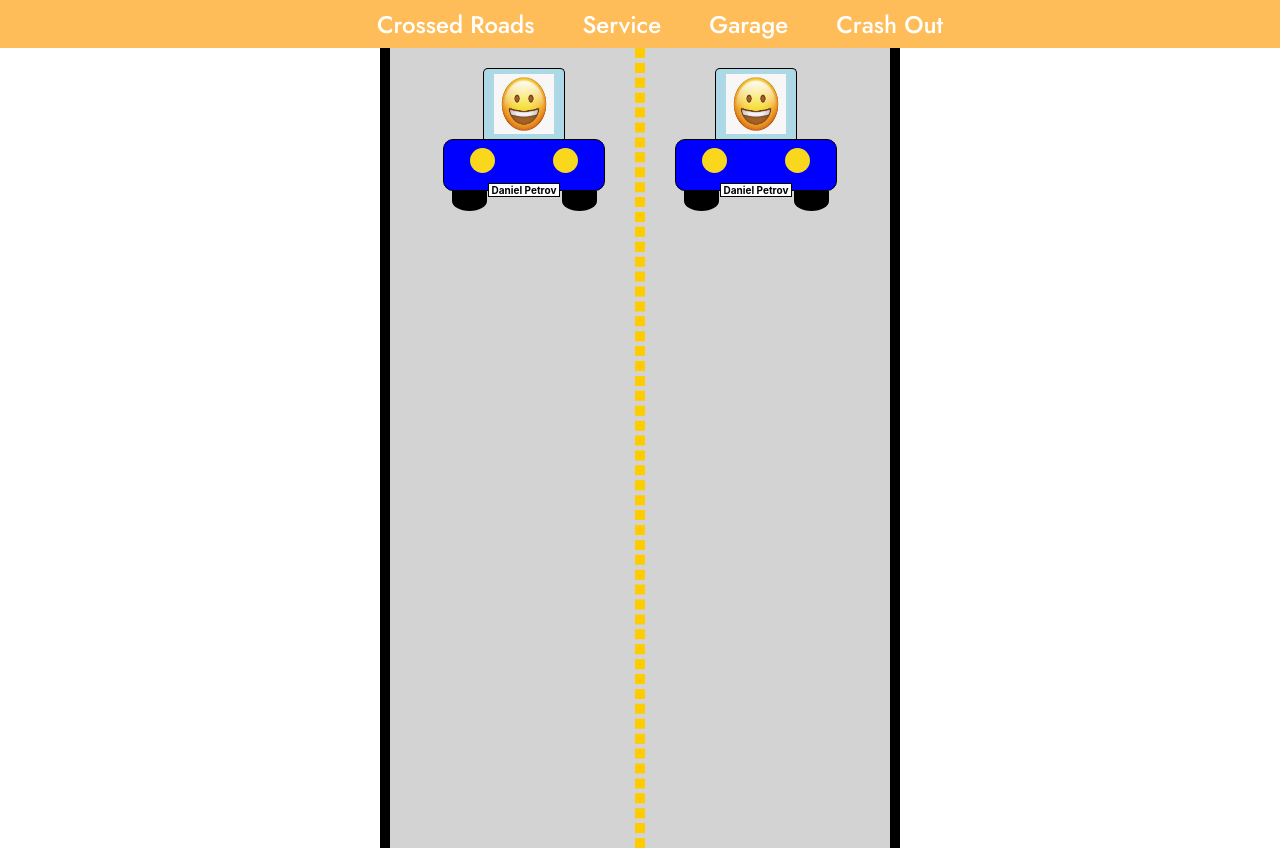
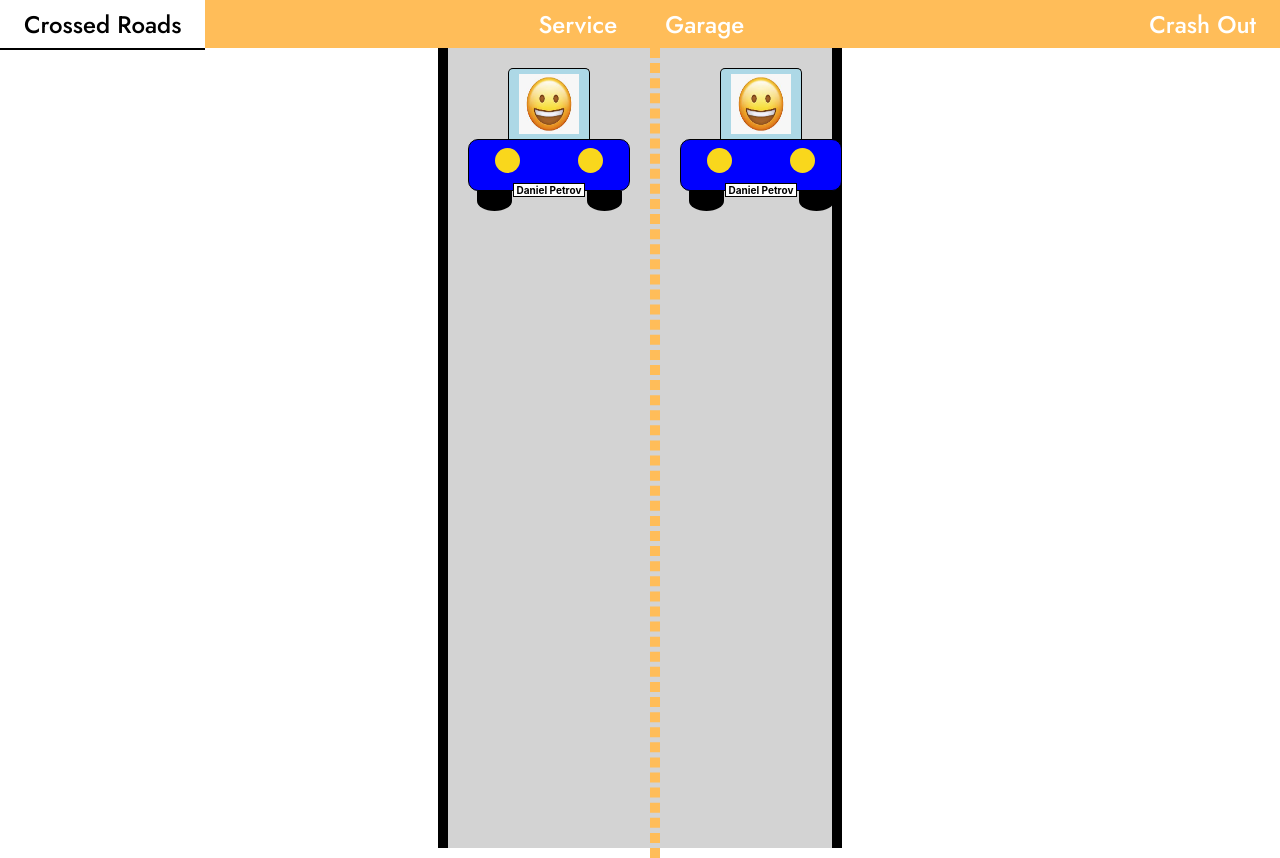
Before and after one commit to danielgp1/crossed-roads, a React (Create React App) app in the folder frontend/crossed-roads/: page / in a window 1280 px wide. Built offline with nearby package versions, Linux system fonts and the light colour scheme.

Commit message:
fixed navbar and road

```diff
--- a/frontend/crossed-roads/src/components/homepage/Car.css
+++ b/frontend/crossed-roads/src/components/homepage/Car.css
@@ -44,7 +44,7 @@
 
 .headlight {
   width: 25px;
-    height:25px;
+  height: 25px;
   background-color: #f9d71c;
   border-radius: 50%;
 }
--- a/frontend/crossed-roads/src/components/homepage/Homepage.css
+++ b/frontend/crossed-roads/src/components/homepage/Homepage.css
@@ -1,9 +1,14 @@
+.home-body {
+  display: flex;
+  justify-content: center;
+}
+
 .road {
   margin-top: 3em;
   display: flex;
-  justify-content: center;
+  justify-content: space-evenly;
   height: 100vh;
-  width: 500px;
+  width: 30%;
   border-left: 10px solid black;
   border-right: 10px solid black;
   background-color: #d3d3d3;
@@ -12,7 +17,5 @@
 
 .lane-separator {
   height: 100vh;
-  border-left: 5px dashed rgb(255, 204, 0);
-  border-right: 5px dashed rgb(255, 204, 0);
-  margin: 0 10px;
+  border: 5px dashed #ffbd59;
 }
--- a/frontend/crossed-roads/src/components/homepage/Homepage.tsx
+++ b/frontend/crossed-roads/src/components/homepage/Homepage.tsx
@@ -4,7 +4,7 @@ import Navbar from './Navbar'
 
 export default function Homepage() {
     return (
-        <div className='homepage-body'>
+        <div className='home-body'>
             <Navbar />
             <div className="road">
                 <Car />
--- a/frontend/crossed-roads/src/components/homepage/Navbar.css
+++ b/frontend/crossed-roads/src/components/homepage/Navbar.css
@@ -2,30 +2,18 @@
     background-color: #ffbd59;
     height: 3em;
     width: 100%;
-    justify-content: center;
-    align-items: center;
+    display: flex;
+    justify-content: space-between;
     position: fixed;
     top: 0;
   }
 
-  .mask {
-    width: 100%;
+.navbar-funcs {
   display: flex;
+  padding-right: 3em;
 }
 
-  .list {
-    display: inline-table;
-    margin: 0 auto;
-    max-width: 100%;
-
-  }
-
-  .homepage-li {
-    display: table-cell;
-    align-items: center;
-  }
-
-  .homepage-a {
+.navbar-link {
   display: flex;
   padding: 0 1em;
   text-decoration: none;
@@ -37,15 +25,8 @@
   align-items: center;
 }
 
-  .homepage-a:hover {
+.navbar-link:hover {
   border-bottom: 2px solid black;
   background-color: white;
   color: black;
 }
-
-  .homepage-body {
-    display: flex;
-    flex-direction: column;
-    height: 100vh;
-    align-items: center;
-  }
--- a/frontend/crossed-roads/src/components/homepage/Navbar.tsx
+++ b/frontend/crossed-roads/src/components/homepage/Navbar.tsx
@@ -4,14 +4,12 @@ import './Navbar.css'
 export default function Navbar() {
     return (
         <nav className="nav-horizontal">
-            <div className="mask">
-                <ul className="list">
-                    <li className='homepage-li'><Link className='homepage-a' to="/">Crossed Roads</Link></li>
-                    <li className='homepage-li'><Link className='homepage-a' to="/service">Service</Link></li>
-                    <li className='homepage-li'><Link className='homepage-a' to="/garage">Garage</Link></li>
-                    <li className='homepage-li'><Link className='homepage-a' to="/welcome">Crash Out</Link></li>
-                </ul>
+            <Link className='navbar-link' to="/">Crossed Roads</Link>
+            <div className='navbar-funcs'>
+                <Link className='navbar-link' to="/service">Service</Link>
+                <Link className='navbar-link' to="/garage">Garage</Link>
             </div>
+            <Link className='navbar-link' to="/welcome">Crash Out</Link>
         </nav>
     )
 }
```
Lines whose indentation alone changed are shown as unchanged.
